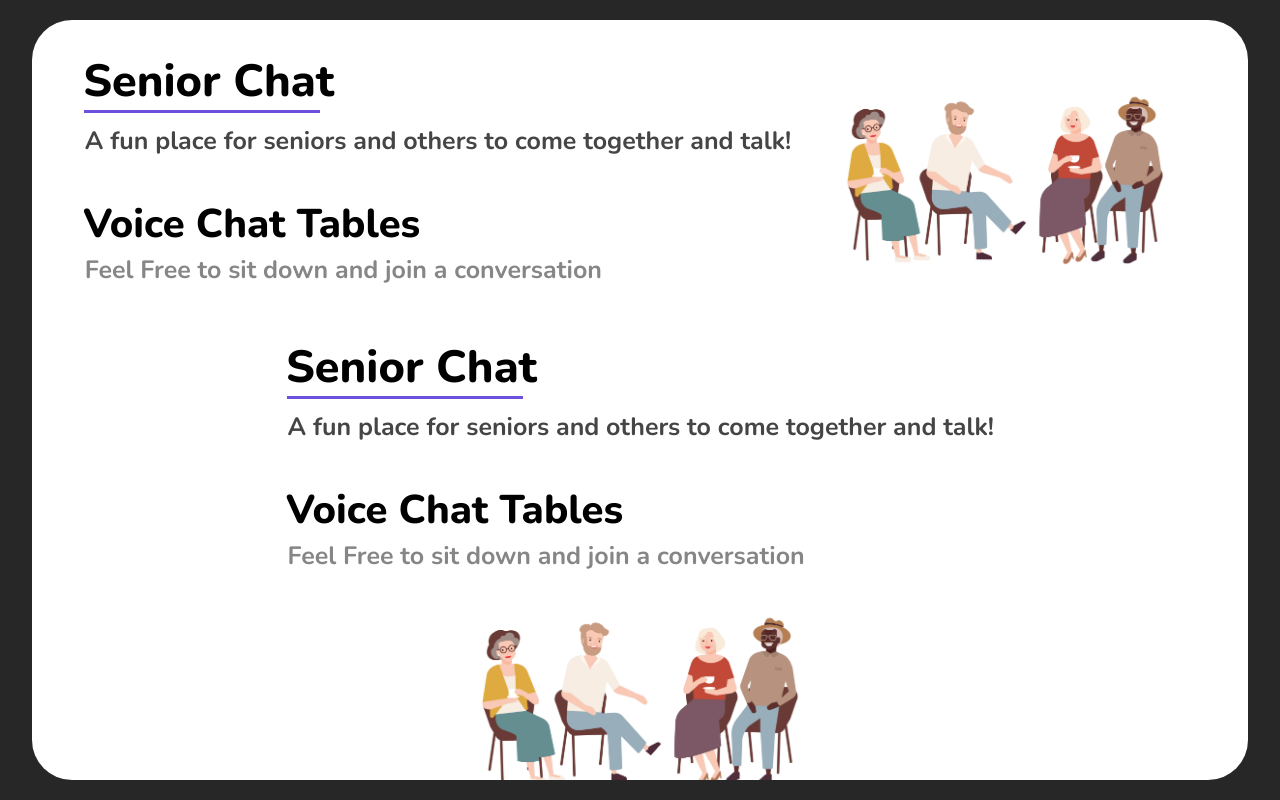
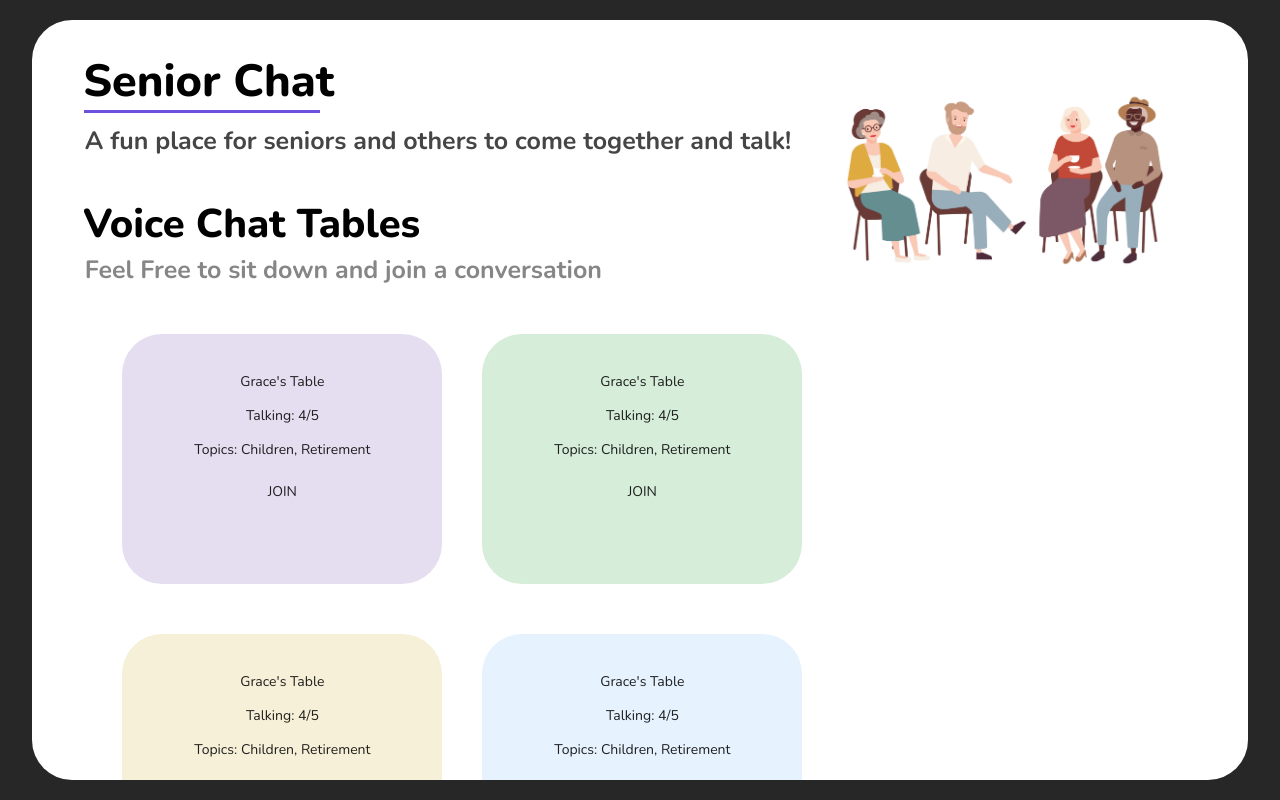
Before and after one commit to Avi-Agarwal/senior-chat, a React (Create React App) app: page / in a window 1280 px wide. Built offline with nearby package versions, Linux system fonts and the light colour scheme; the HTML template or start-up script is replaced by a standard one.

Commit message:
Starting Cards

```diff
--- a/src/App.css
+++ b/src/App.css
@@ -66,6 +66,17 @@
   justify-content: flex-start;
 }
 
+.voiceChatWrapper {
+  display: flex;
+  flex-direction: row;
+  align-items: flex-start;
+  padding-right: 1.5vw;
+  padding-left: 1.5vw;
+  /*justify-content: space-between;*/
+  padding-top: 5vh;
+  flex-wrap: wrap;
+}
+
 @keyframes App-logo-spin {
   from {
     transform: rotate(0deg);
--- /dev/null
+++ b/src/components/TableCard.js
@@ -0,0 +1,49 @@
+import Button from '@material-ui/core/Button';
+import React from 'react';
+import Paper from '@material-ui/core/Paper';
+import PropTypes from 'prop-types';
+import makeStyles from '@material-ui/core/styles/makeStyles';
+import theme from '../Theme';
+
+const useStyles = makeStyles({
+	cardStyle : {
+		padding: theme.spacing(3),
+		marginBottom: '50px',
+		borderRadius: '40px',
+		width: '320px',
+		height: '250px'
+	}
+})
+
+const cheekyStyle = (tableCount, cardColor) => {
+	const cardCheeky = {
+		backgroundColor: cardColor,
+		marginRight: '20px',
+		marginLeft: '20px'
+	}
+
+	return cardCheeky;
+}
+
+const colorWheel = ['#E5DEF0', '#D6EDD9', '#F6F0D8', '#E6F2FE', '#F0DEDE', '#D6EDED']
+
+
+const TableCard = ({ tableCount }) => {
+	const classes = useStyles();
+	const cardColor = colorWheel[tableCount%colorWheel.length - 1];
+
+	return (
+		<Paper elevation={0}  style={cheekyStyle(tableCount, cardColor)} className={classes.cardStyle}>
+			<p>Grace&#39;s Table</p>
+			<p>Talking: 4/5</p>
+			<p>Topics: Children, Retirement</p>
+			<Button>Join</Button>
+		</Paper>
+	);
+}
+
+TableCard.propTypes = {
+	tableCount: PropTypes.number.isRequired
+};
+
+export default TableCard;
--- a/src/pages/HomePage.js
+++ b/src/pages/HomePage.js
@@ -5,6 +5,7 @@ import {Grid} from '@material-ui/core';
 import makeStyles from '@material-ui/core/styles/makeStyles';
 import homeImage from '../assets/images/117297019_l.jpg'
 import Introduction from '../components/Introducton';
+import TableCard from '../components/TableCard';
 
 const useStyles  = makeStyles({
 	contentWrapper: {
@@ -43,13 +44,14 @@ const HomePage = () => {
 						<img className={classes.homePhoto} src={homeImage}/>
 					</Box>
 				</Grid>
-				<Grid item xs={12}  style={{position: 'relative'}}>
-					<Box className={'bodyWrapper'}>
-						<Introduction/>
-						<img className={classes.homePhoto} src={homeImage}/>
-					</Box>
-				</Grid>
 			</Grid>
+			<Box className={'voiceChatWrapper'}>
+				<TableCard tableCount={1}/>
+				<TableCard tableCount={2}/>
+				<TableCard tableCount={3}/>
+				<TableCard tableCount={4}/>
+				<TableCard tableCount={5}/>
+			</Box>
 		</Box>
 	);
 }
```
